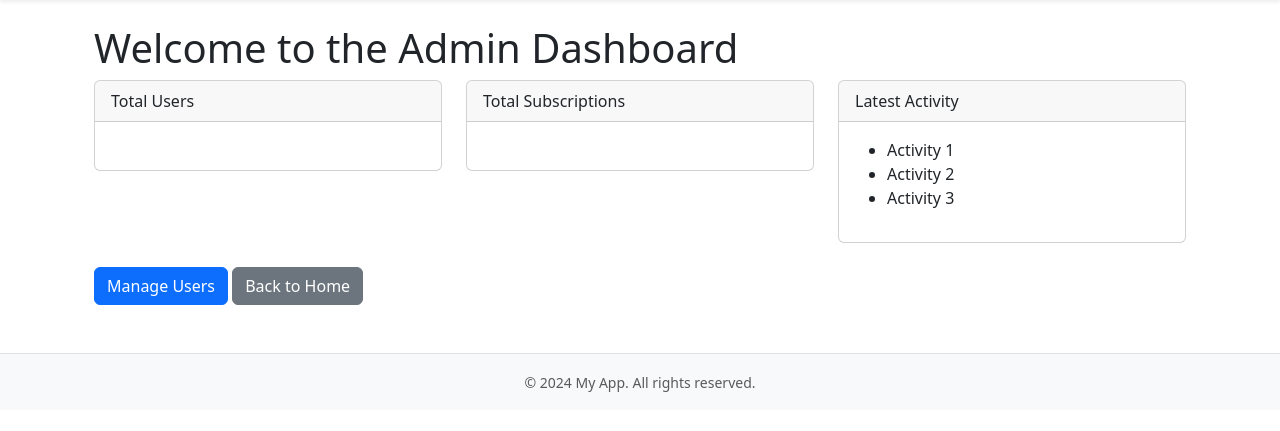
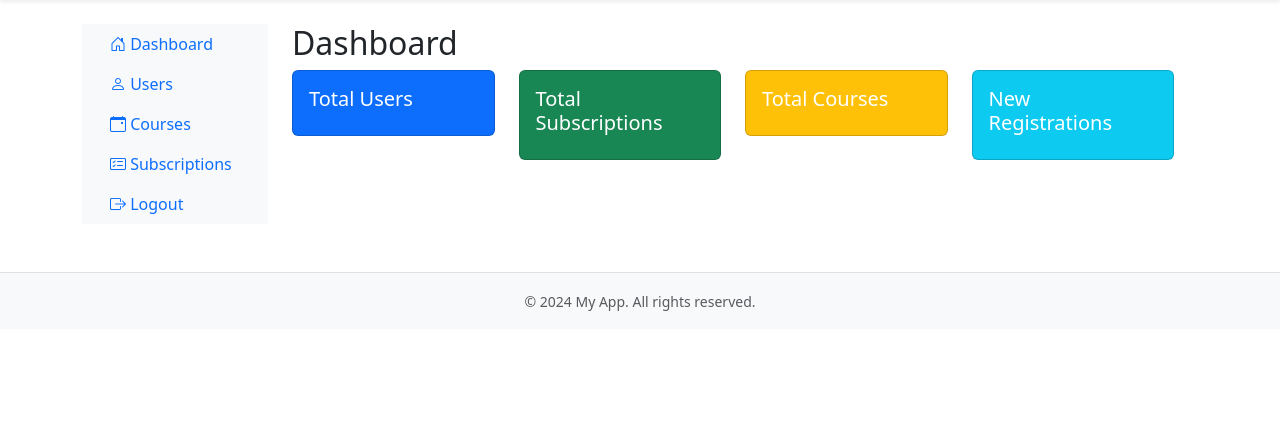
Before and after one commit to salmaseghaier/gyManagement, a Symfony app: template templates/admin/dashboard.html.twig in a window 1280 px wide. Shown: the part 56-487 px from the top of the page. Run offline with Twig, Linux system fonts and the light colour scheme; the template is opened without the code that fills it, so the values that code supplies are empty; some libraries are stand-ins or nearby versions.

Commit message:
updates new

```diff
--- a/templates/admin/dashboard.html.twig
+++ b/templates/admin/dashboard.html.twig
@@ -3,49 +3,87 @@
 {% block title %}Admin Dashboard{% endblock %}
 
 {% block body %}
-    <div class="container">
-        <h1>Welcome to the Admin Dashboard</h1>
+    <div class="container-fluid">
+        <div class="row">
+            <!-- Sidebar -->
+            <div class="col-md-3 col-lg-2 d-md-block bg-light sidebar">
+                <div class="sidebar-sticky">
+                    <ul class="nav flex-column">
+                        <li class="nav-item">
+                            <a class="nav-link active" href="{{ path('admin_dashboard') }}">
+                                <i class="bi bi-house-door"></i> Dashboard
+                            </a>
+                        </li>
+                        <li class="nav-item">
+                            <a class="nav-link" href="{{ path('app_user_index') }}">
+                                <i class="bi bi-person"></i> Users
+                            </a>
+                        </li>
+                        <li class="nav-item">
+                            <a class="nav-link" href="{{ path('app_course_index') }}">
+                                <i class="bi bi-calendar-event"></i> Courses
+                            </a>
+                        </li>
+                        <li class="nav-item">
+                            <a class="nav-link" href="{{ path('app_abonnement_index') }}">
+                                <i class="bi bi-card-checklist"></i> Subscriptions
+                            </a>
+                        </li>
+                        <li class="nav-item">
+                            <a class="nav-link" href="{{ path('app_logout') }}">
+                                <i class="bi bi-box-arrow-right"></i> Logout
+                            </a>
+                        </li>
+                    </ul>
+                </div>
+            </div>
+
+            <!-- Main Content -->
+            <div class="col-md-9 ml-sm-auto col-lg-10 px-4">
+                <h1 class="h2">Dashboard</h1>
 
                 <div class="row">
-            <div class="col-md-4">
-                <div class="card">
-                    <div class="card-header">
-                        Total Users
-                    </div>
+                    <!-- Total Users -->
+                    <div class="col-lg-3 col-md-6 mb-4">
+                        <div class="card text-white bg-primary">
                             <div class="card-body">
-                        <p>{{ totalUsers }}</p>
+                                <h5 class="card-title">Total Users</h5>
+                                <p class="card-text">{{ totalUsers }}</p>
                             </div>
                         </div>
                     </div>
-            <div class="col-md-4">
-                <div class="card">
-                    <div class="card-header">
-                        Total Subscriptions
-                    </div>
+
+                    <!-- Total Subscriptions -->
+                    <div class="col-lg-3 col-md-6 mb-4">
+                        <div class="card text-white bg-success">
                             <div class="card-body">
-                        <p>{{ totalSubscriptions }}</p>
+                                <h5 class="card-title">Total Subscriptions</h5>
+                                <p class="card-text">{{ totalSubscriptions }}</p>
                             </div>
                         </div>
                     </div>
-            <div class="col-md-4">
-                <div class="card">
-                    <div class="card-header">
-                        Latest Activity
+
+                    <!-- Total Courses -->
+                    <div class="col-lg-3 col-md-6 mb-4">
+                        <div class="card text-white bg-warning">
+                            <div class="card-body">
+                                <h5 class="card-title">Total Courses</h5>
+                                <p class="card-text">{{ totalCourses }}</p>
                             </div>
+                        </div>
+                    </div>
+
+                    <!-- New Registrations -->
+                    <div class="col-lg-3 col-md-6 mb-4">
+                        <div class="card text-white bg-info">
                             <div class="card-body">
-                        <ul>
-                            <li>Activity 1</li>
-                            <li>Activity 2</li>
-                            <li>Activity 3</li>
-                        </ul>
+                                <h5 class="card-title">New Registrations</h5>
+                                <p class="card-text">{{ newRegistrations }}</p>
                             </div>
                         </div>
                     </div>
                 </div>
-
-        <div class="mt-4">
-            <a href="{{ path('app_user_index') }}" class="btn btn-primary">Manage Users</a>
-            <a href="{{ path('app_home') }}" class="btn btn-secondary">Back to Home</a>
+            </div>
         </div>
     </div>
 {% endblock %}
```
Also changed, not shown: src/Controller/AdminController.php (+14 -2 lines), templates/home/index_user.html.twig (+9 -0 lines), templates/registration/register.html.twig (+48 -10 lines), templates/security/login.html.twig (+7 -6 lines), 1 other file. Lines whose indentation alone changed are shown as unchanged.
